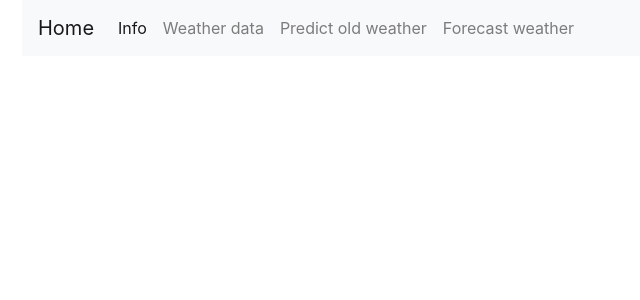
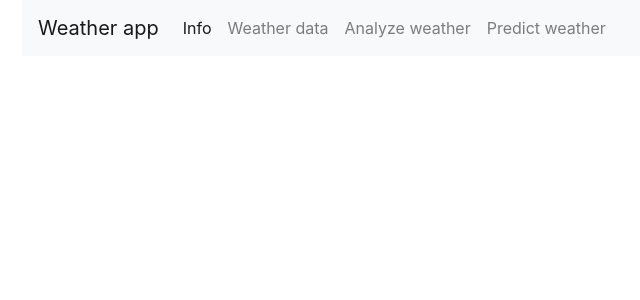
Before and after one commit to hartzka/flask-app, a Flask app: page / in a window 1280 px wide. Shown: the top 300 px of the page, without its empty margins (63-703 px from the left). Run offline with Flask 2, Linux system fonts and the light colour scheme; parts of the project's set-up code (start-up, migrations or seed data) failed here and were passed over; some libraries are stand-ins or nearby versions.

Commit message:
improvements

```diff
--- a/app/app.py
+++ b/app/app.py
@@ -13,8 +13,10 @@ global weather_station
 global weather_data
 global current_weather
 global current_date
+global area
 
 weather_station = "Vantaa Helsinki-Vantaan lentoasema"
+area = "vantaa"
 
 def update_current_weather():
     global weather_station
@@ -64,16 +66,18 @@ months = [1,2,3,4,5,6,7,8,9,10,11,12]
 days = [1,2,3,4,5,6,7,8,9,10,11,12,13,14,15,16,17,18,19,20,21,22,23,24,25,26,27,28,29,30]
 areas = {"Helsinki-Vantaa lentoasema": "vantaa", "Helsinki Kumpula": "kumpula", "Oulu lentoasema": "oulu", "Utsjoki Kevo": "kevo"}
 
-def set_weather_data(area):
+def set_weather_data(a):
     global weather_station
     global weather_data
     global current_weather
+    global area
+    area = a
     path = "data/weather_{}.csv".format(area)
-    if (area ==  "kumpula"):
+    if (a ==  "kumpula"):
         weather_station = "Helsinki Kumpula"
-    elif (area ==  "oulu"):
+    elif (a ==  "oulu"):
         weather_station = "Oulu lentoasema"
-    elif (area ==  "kevo"):
+    elif (a ==  "kevo"):
         weather_station = "Utsjoki Kevo"
     else:
         weather_station = "Vantaa Helsinki-Vantaan lentoasema"
@@ -129,13 +133,22 @@ def forecast_temperature(row, columns, model):
     elif (model == "trees"):
         return round(forecast_decision_trees(row, columns)[0]/10,1)
 
+def calculate_average_temperature():
+    t1 = 0.0
+    t2 = 0.0
+    for y in years:
+        t1 = t1 + weather_data.loc[(weather_data["d"]==int(current_weather["d"][0])) & (weather_data["time"]==13) & (weather_data["year"]==y)]["temperature"].iloc[0]
+        t2 = t2 + weather_data.loc[(weather_data["d"]==int(current_weather["d"][0])) & (weather_data["time"]==4) & (weather_data["year"]==y)]["temperature"].iloc[0]
+
+    return {"day": round(t1/40, 1), "night": round(t2/40,1)}
+
 @app.route("/")
 def index():
     return render_template("index.html")
 
 @app.route("/info")
 def infopage():
-    return "Info page"
+    return render_template("info.html")
 
 @app.route("/weather")
 def weather():
@@ -143,7 +156,7 @@ def weather():
 
 @app.route("/current")
 def current():
-    return render_template("predict.html", weather=current_weather, date=current_date, checks={}, temperature=current_weather["temperature"], years=years, months=months, days=days, areas=areas)
+    return render_template("predict.html", weather=current_weather, date=current_date, checks={}, temperature=current_weather["temperature"], years=years, months=months, days=days, areas=areas, area=area)
 
 @app.route("/predict", methods=['POST'])
 def predict():
@@ -190,8 +203,9 @@ def predict():
 @app.route("/forecast", methods=['POST', 'GET'])
 def forecast():
     model = request.form.get("model")
-    area = request.form.get("area")
-    set_weather_data(area)
+    a = request.form.get("area")
+    if a != None:
+        set_weather_data(a)
     columns = ["d", "time"]
     if request.form.get("clouds"):
         columns.append("clouds")
@@ -215,8 +229,9 @@ def forecast():
         columns.append("wind_speed")
     dateformat = "{}.{}.{}".format(current_date["day"], current_date["month"], current_date["year"])
     row = {c: int(current_weather[c][0]) for c in columns}
+    average = calculate_average_temperature()
     prediction = forecast_temperature(row, columns, model)
     return render_template("forecast.html", weather=current_weather, date=current_date, dateformat=dateformat, temperature=current_weather["temperature"],
-                            model=model, checks=columns, prediction=prediction, years=years, months=months, days=days, area=area, areas=areas)
+                            model=model, checks=columns, prediction=prediction, years=years, months=months, days=days, area=area, areas=areas, average=average)
 
 app.run(host='0.0.0.0', port=5000, debug=True)
--- a/app/templates/index.html
+++ b/app/templates/index.html
@@ -11,7 +11,7 @@
 <body>
     <div class="container">
         <nav class="navbar navbar-expand-lg navbar-light bg-light">
-            <a class="navbar-brand" href="/">Home</a>
+            <a class="navbar-brand" href="/">Weather app</a>
             <button class="navbar-toggler" type="button" data-toggle="collapse" data-target="#navbarSupportedContent" aria-controls="navbarSupportedContent" aria-expanded="false" aria-label="Toggle navigation">
                 <span class="navbar-toggler-icon"></span>
             </button>
@@ -25,10 +25,10 @@
                         <a class="nav-link" href="{{ url_for('weather') }}">Weather data</a>
                     </li>
                     <li class="nav-item">
-                        <a class="nav-link" href="{{ url_for('current') }}">Predict old weather</a>
+                        <a class="nav-link" href="{{ url_for('current') }}">Analyze weather</a>
                     </li>
                     <li class="nav-item">
-                        <a class="nav-link" href="{{ url_for('forecast') }}">Forecast weather</a>
+                        <a class="nav-link" href="{{ url_for('forecast') }}">Predict weather</a>
                     </li>
                 </ul>
             </div>
--- a/app/templates/predict.html
+++ b/app/templates/predict.html
@@ -55,7 +55,7 @@
     <tr><td>Snow depth</td> <td><input type="checkbox" name="snow" {% if "snow" in checks %} checked {% endif %}/></td></tr>
     </table>
 
-    <button type="submit" class="button">Get weather prediction</button>
+    <button type="submit" class="button">Get temperature prediction</button>
   </form>
 
   </div>
```
Also changed, not shown: app/templates/forecast.html (+5 -2 lines), app/templates/info.html (added, +20 -0 lines), README.md.
